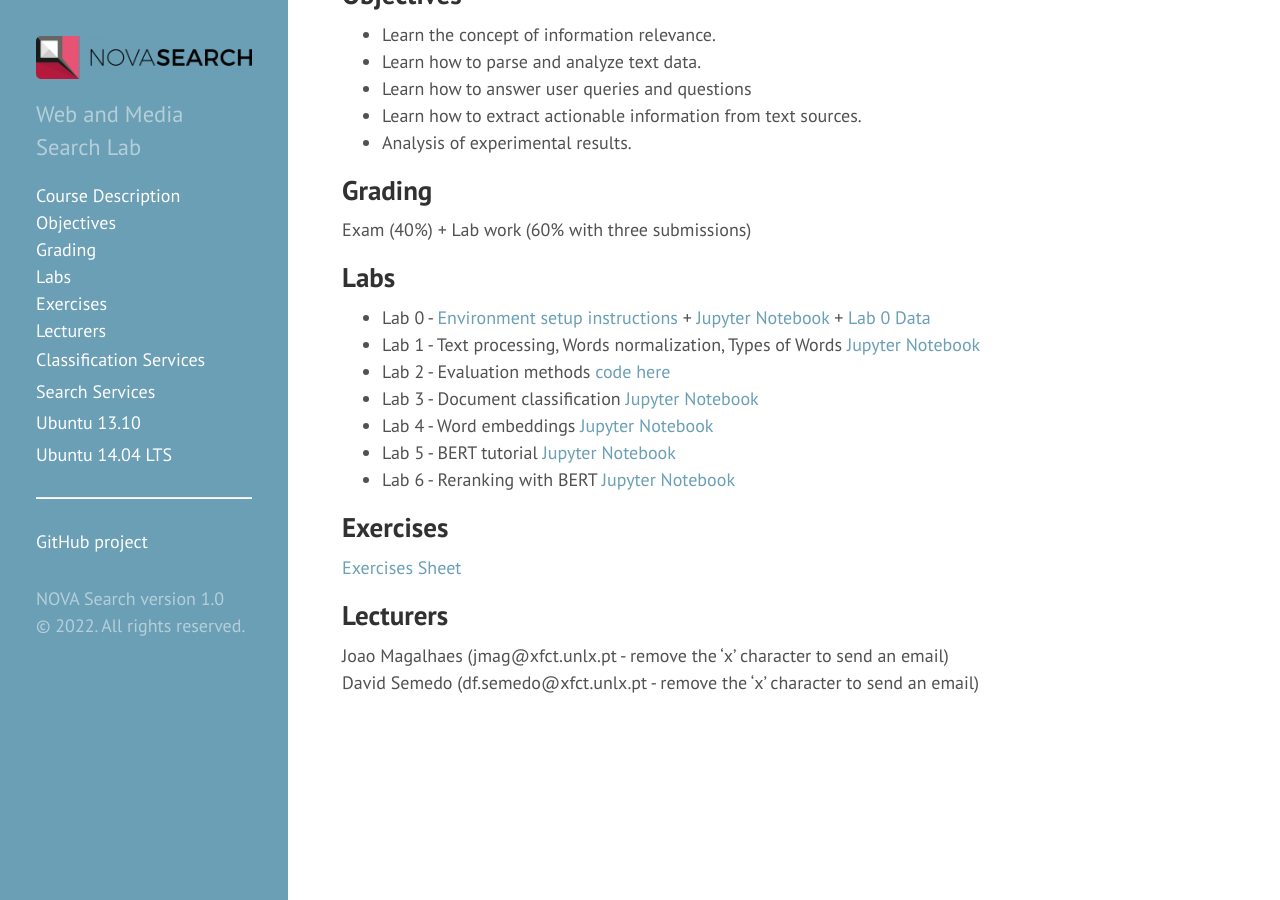
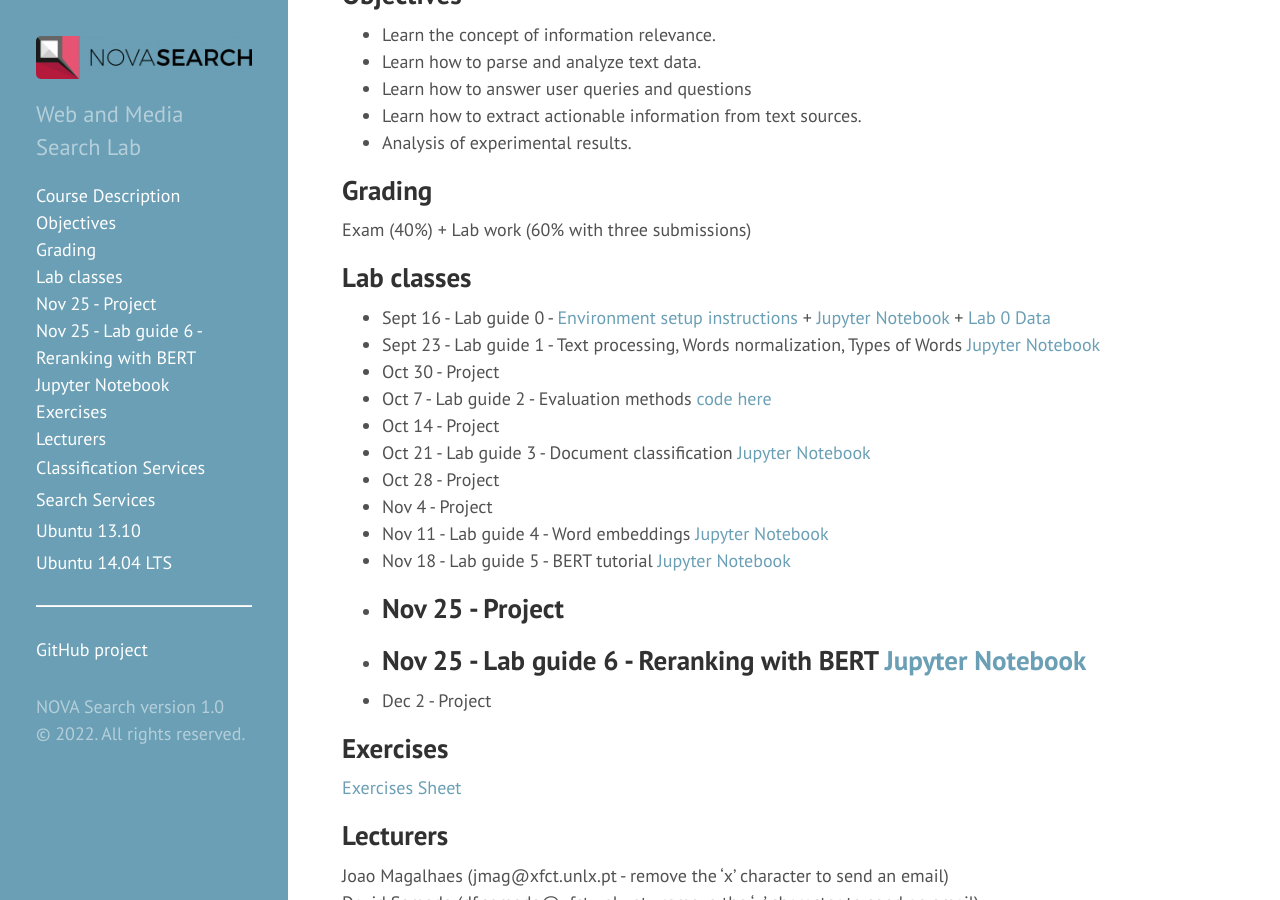
Before and after one commit to novasearch/wiki.novasearch.org, a Jekyll site: the page built from wiki/NLIPR_2022.md, in a window 1280 px wide and 900 px high, scrolled down 560 px. Built offline with Jekyll 4.4.1, drawn with Linux system fonts in a browser that asks for light colours.

Commit message:
Update NLIPR_2022.md

```diff
--- a/wiki/NLIPR_2022.md
+++ b/wiki/NLIPR_2022.md
@@ -21,14 +21,22 @@ This course includes extensive hands-on laboratories where key retrieval and NLP
 ## Grading
 Exam (40%) + Lab work (60% with three submissions)
 
-## Labs
- - Lab 0 - [Environment setup instructions](/wiki/lab_setup) + [Jupyter Notebook](/assets/files/2022labs/RI2022-2023_Lab0.ipynb) + [Lab 0 Data](/assets/files/2022labs/words_clusters_w2v.pickle)
- - Lab 1 - Text processing, Words normalization, Types of Words [Jupyter Notebook](/assets/files/2022labs/RI2022-2023_Lab1.ipynb)
- - Lab 2 - Evaluation methods [code here](/assets/files/2021labs/eval.zip)
- - Lab 3 - Document classification [Jupyter Notebook](/assets/files/2021labs/Sentiment_classification_scikit_learn.ipynb)
- - Lab 4 - Word embeddings [Jupyter Notebook](/assets/files/2021labs/word_embeddings.ipynb)
- - Lab 5 - BERT tutorial [Jupyter Notebook](/assets/files/2021labs/bert_tutorial.ipynb)
- - Lab 6 - Reranking with BERT [Jupyter Notebook](/assets/files/2021labs/bert_reranking.ipynb)
+## Lab classes
+ - Sept 16 - Lab guide 0 - [Environment setup instructions](/wiki/lab_setup) + [Jupyter Notebook](/assets/files/2022labs/RI2022-2023_Lab0.ipynb) + [Lab 0 Data](/assets/files/2022labs/words_clusters_w2v.pickle)
+ - Sept 23 - Lab guide 1 - Text processing, Words normalization, Types of Words [Jupyter Notebook](/assets/files/2022labs/RI2022-2023_Lab1.ipynb)
+ - Oct 30 - Project
+ - Oct 7 - Lab guide 2 - Evaluation methods [code here](/assets/files/2021labs/eval.zip)
+ - Oct 14 - Project
+ - Oct 21 - Lab guide 3 - Document classification [Jupyter Notebook](/assets/files/2021labs/Sentiment_classification_scikit_learn.ipynb)
+ - Oct 28 - Project
+ - Nov 4 - Project
+ - Nov 11 - Lab guide 4 - Word embeddings [Jupyter Notebook](/assets/files/2021labs/word_embeddings.ipynb)
+ - Nov 18 - Lab guide 5 - BERT tutorial [Jupyter Notebook](/assets/files/2021labs/bert_tutorial.ipynb)
+ - Nov 25 - Project
+----
+- Nov 25 - Lab guide 6 - Reranking with BERT [Jupyter Notebook](/assets/files/2021labs/bert_reranking.ipynb)
+---
+- Dec 2 - Project
 
 ## Exercises
 [Exercises Sheet](/assets/files/Exercises.pdf)
```
